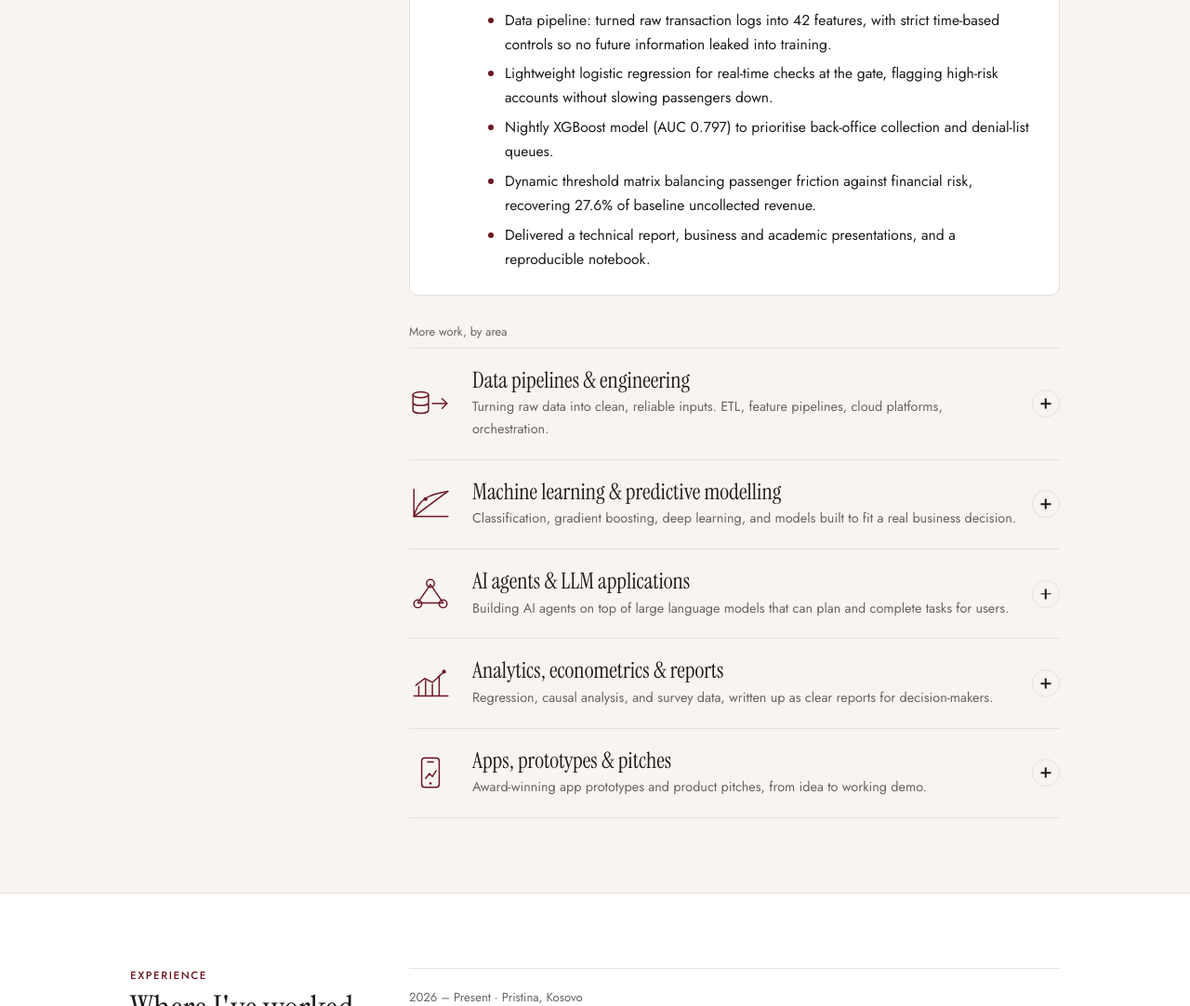
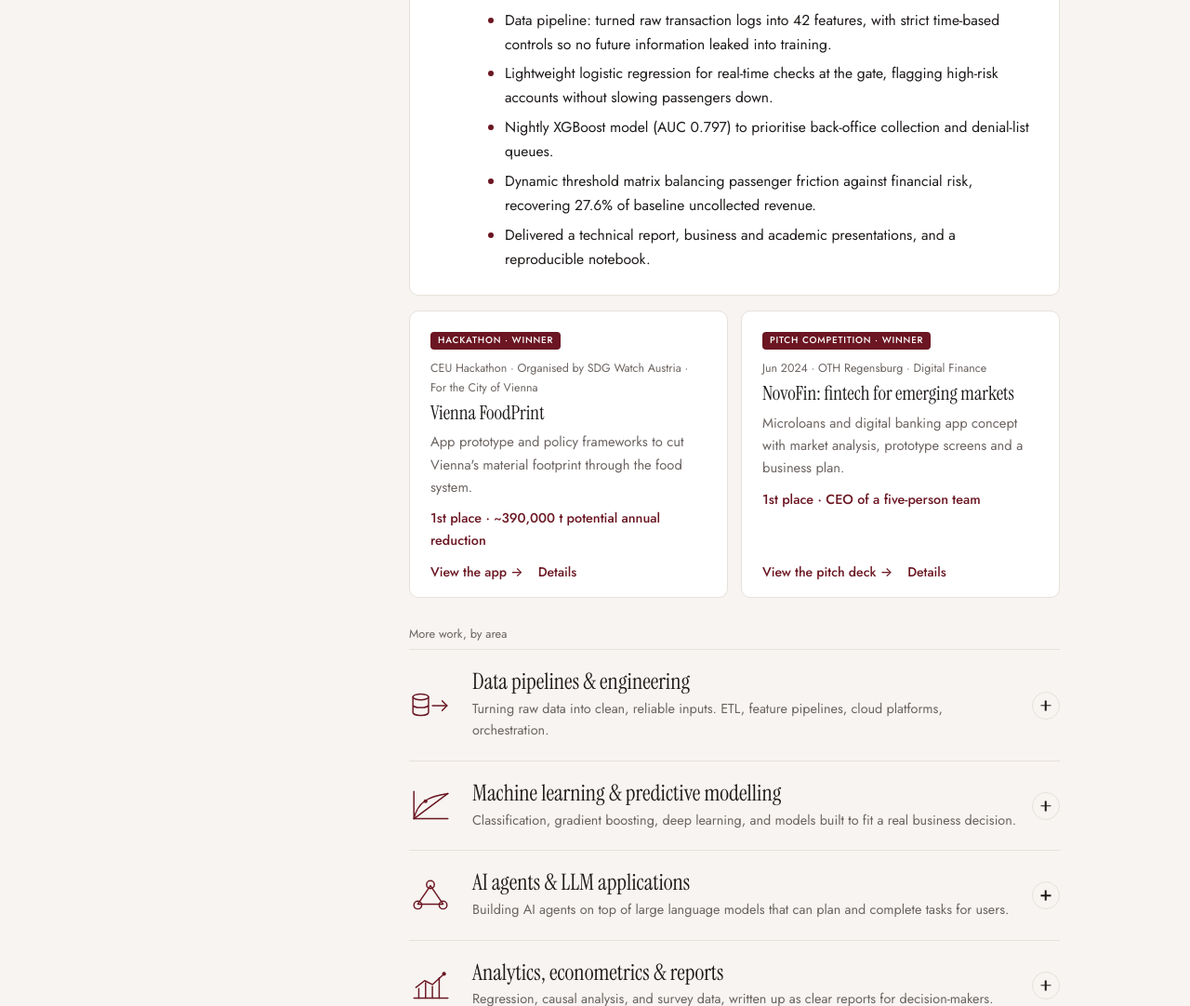
Before and after one commit to fazilebrahimi1/fazilebrahimi1.github.io, a plain HTML site: page index.html in a window 1280 px wide. Shown: the part 1507-2589 px from the top of the page at 93% size. Drawn offline with Linux system fonts and the light colour scheme.

Commit message:
Show Vienna FoodPrint and NovoFin wins as cards under the featured project
Co-Authored-By: Claude Opus 5.5 <noreply@anthropic.com>
Claude-Session: https://claude.ai/code/session_01T3aDiN9an6ZuBEc8QVtbxH

```diff
--- a/index.html
+++ b/index.html
@@ -165,6 +165,17 @@
     .featured .flag { display: inline-block; margin-bottom: 14px; }
     .featured h4 { font-size: 1.7rem; }
     .featured ul { margin-top: 8px; padding-left: 18px; } .featured li { margin-top: 6px; font-size: .98rem; } .featured li::marker { color: var(--wine); }
+    .proj { scroll-margin-top: 84px; }
+    .wins { display: grid; grid-template-columns: 1fr 1fr; gap: 14px; margin: -12px 0 28px; }
+    .win { background: var(--bg); border: 1px solid var(--line); border-radius: 10px; padding: 22px 22px 20px; display: flex; flex-direction: column; }
+    .win .meta { font-size: .78rem; color: var(--soft); margin-top: 10px; }
+    .win h4 { margin-top: 4px; font: 400 1.3rem/1.15 var(--serif); }
+    .win p { margin-top: 8px; font-size: .92rem; color: var(--soft); }
+    .win .m { margin-top: 10px; font-size: .9rem; font-weight: 500; color: var(--wine); }
+    .win .acts { display: flex; flex-wrap: wrap; gap: 16px; margin-top: auto; padding-top: 14px; }
+    .win .acts a, .win .acts button { font: 500 .88rem/1 var(--sans); color: var(--wine); text-decoration: none; background: none; border: 0; padding: 0; cursor: pointer; }
+    .win .acts a:hover, .win .acts button:hover { text-decoration: underline; }
+    @media (max-width: 700px) { .wins { grid-template-columns: 1fr; } }
     .acc-label { font-size: .8rem; color: var(--soft); margin-bottom: 6px; }
     @media (max-width: 600px) { .featured { padding: 22px 18px; } }
     /* phone menu: all links, scrollable */
@@ -281,6 +292,24 @@
                 <li>Delivered a technical report, business and academic presentations, and a reproducible notebook.</li>
               </ul>
             </div>
+      </div>
+      <div class="wins">
+        <article class="win">
+          <span class="tag" style="margin-left:0;align-self:flex-start">Hackathon · Winner</span>
+          <p class="meta">CEU Hackathon · Organised by SDG Watch Austria · For the City of Vienna</p>
+          <h4>Vienna FoodPrint</h4>
+          <p>App prototype and policy frameworks to cut Vienna's material footprint through the food system.</p>
+          <p class="m">1st place · ~390,000 t potential annual reduction</p>
+          <div class="acts"><a href="https://fazilebrahimi1.github.io/vienna-foodprint-app/" target="_blank" rel="noopener">View the app →</a><button type="button" data-goto="foodprint">Details</button></div>
+        </article>
+        <article class="win">
+          <span class="tag" style="margin-left:0;align-self:flex-start">Pitch competition · Winner</span>
+          <p class="meta">Jun 2024 · OTH Regensburg · Digital Finance</p>
+          <h4>NovoFin: fintech for emerging markets</h4>
+          <p>Microloans and digital banking app concept with market analysis, prototype screens and a business plan.</p>
+          <p class="m">1st place · CEO of a five-person team</p>
+          <div class="acts"><button type="button" class="deck-link">View the pitch deck →</button><button type="button" data-goto="novofin">Details</button></div>
+        </article>
       </div>
       <p class="acc-label">More work, by area</p>
       <div class="acc">
@@ -401,7 +430,7 @@
           <summary><svg class="ico" viewBox="0 0 44 36" aria-hidden="true"><rect x="13" y="3" width="18" height="30" rx="3"/><path d="M19 7h6"/><path d="M17 24l4-5 3 3 4-6"/><circle class="dot" cx="22" cy="29" r="1.3"/></svg><div><h3>Apps, prototypes &amp; pitches</h3><p>Award-winning app prototypes and product pitches, from idea to working demo.</p></div><span class="pm"></span></summary>
           <div class="inner">
             <div class="tools"><span>Power BI</span><span>Python</span><span>HTML / JavaScript</span><span>Excel</span><span>Storytelling</span></div>
-            <div class="proj">
+            <div class="proj" id="foodprint">
               <svg class="ico" viewBox="0 0 44 36" aria-hidden="true"><path d="M9 30C9 14 20 6 37 5c0 17-9 26-24 25z"/><path d="M9 30C16 22 22 17 30 12"/></svg>
               <p class="meta">CEU Hackathon · Organised by SDG Watch Austria · For the City of Vienna · <span class="star">Winner, Challenge 3</span></p>
               <h4>Vienna FoodPrint: app prototype &amp; policy frameworks</h4>
@@ -413,7 +442,7 @@
               </ul>
               <a class="more" href="https://fazilebrahimi1.github.io/vienna-foodprint-app/" target="_blank" rel="noopener">View the app prototype →</a>
             </div>
-            <div class="proj">
+            <div class="proj" id="novofin">
               <svg class="ico" viewBox="0 0 44 36" aria-hidden="true"><circle cx="16" cy="18" r="11"/><path d="M16 11v14M19.5 13.5h-5a2.5 2.5 0 0 0 0 5h3a2.5 2.5 0 0 1 0 5h-5.5"/><path d="M30 26l9-9M33 17h6v6"/></svg>
               <p class="meta">Jun 2024 · OTH Regensburg · Digital Finance · <span class="star">1st place</span></p>
               <h4>NovoFin: fintech app for microloans in emerging markets</h4>
@@ -651,6 +680,13 @@
     new IntersectionObserver(([e]) => { const was = running; running = e.isIntersecting; if (running && !was && !still) { last = 0; requestAnimationFrame(loop); } }).observe(hero);
   })();
 
+  /* winner cards: open details / deck */
+  document.querySelectorAll("[data-goto]").forEach(b => b.addEventListener("click", () => {
+    const el = document.getElementById(b.dataset.goto), d = el.closest("details"); d.open = true;
+    setTimeout(() => el.scrollIntoView({ behavior: "smooth", block: "start" }), 50);
+  }));
+  document.querySelectorAll(".deck-link").forEach(b => b.addEventListener("click", () => opener.click()));
+
   /* config peek toggles */
   document.querySelectorAll(".peek-btn").forEach(b => b.addEventListener("click", () => {
     const p = document.getElementById(b.getAttribute("aria-controls")), on = b.getAttribute("aria-expanded") !== "true";
```
